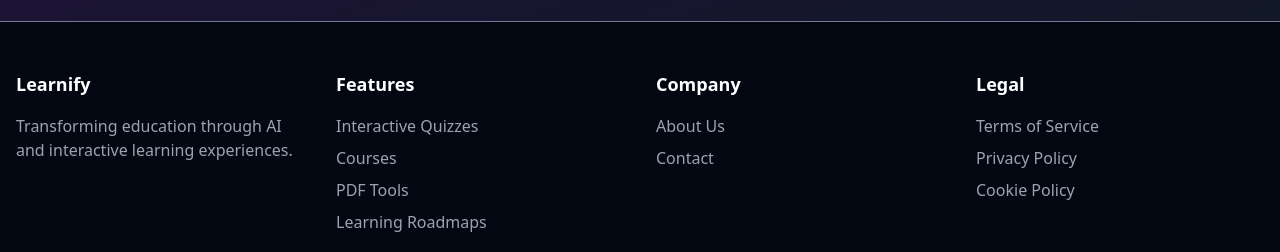
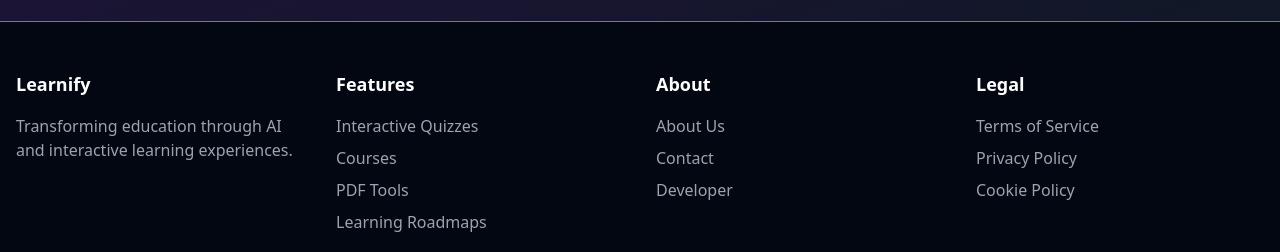
Before and after one commit to tarinagarwal/learnify-pro, a React (Vite) app: page / in a window 1280 px wide. Shown: the part 3613-3865 px from the top of the page. Built offline with nearby package versions, Linux system fonts and the light colour scheme; no server answers; the database is empty; what groq-sdk would draw is missing.

Commit message:
add portfolio link

```diff
--- a/src/components/Layout.tsx
+++ b/src/components/Layout.tsx
@@ -74,7 +74,7 @@ export default function Layout() {
             </ul>
           </div>
           <div>
-            <h3 className="text-white text-lg font-semibold mb-4">Company</h3>
+            <h3 className="text-white text-lg font-semibold mb-4">About</h3>
             <ul className="space-y-2">
               <li>
                 <Link
@@ -107,6 +107,16 @@ export default function Layout() {
                 >
                   Contact
                 </Link>
+              </li>
+              <li>
+                <a
+                  href="https://tarinagarwal.in/"
+                  className="hover:text-purple-400 transition-colors"
+                  target="_blank"
+                  rel="noopener noreferrer"
+                >
+                  Developer
+                </a>
               </li>
             </ul>
           </div>
```
